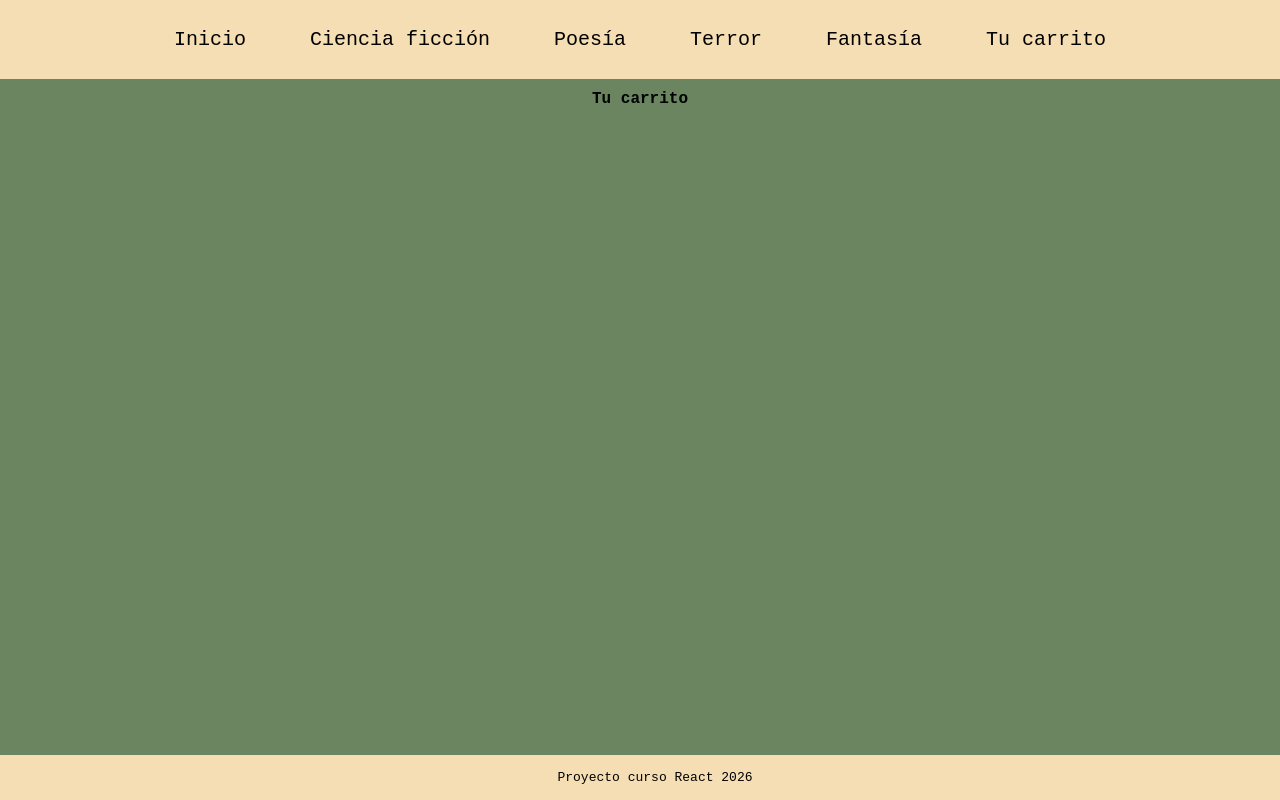
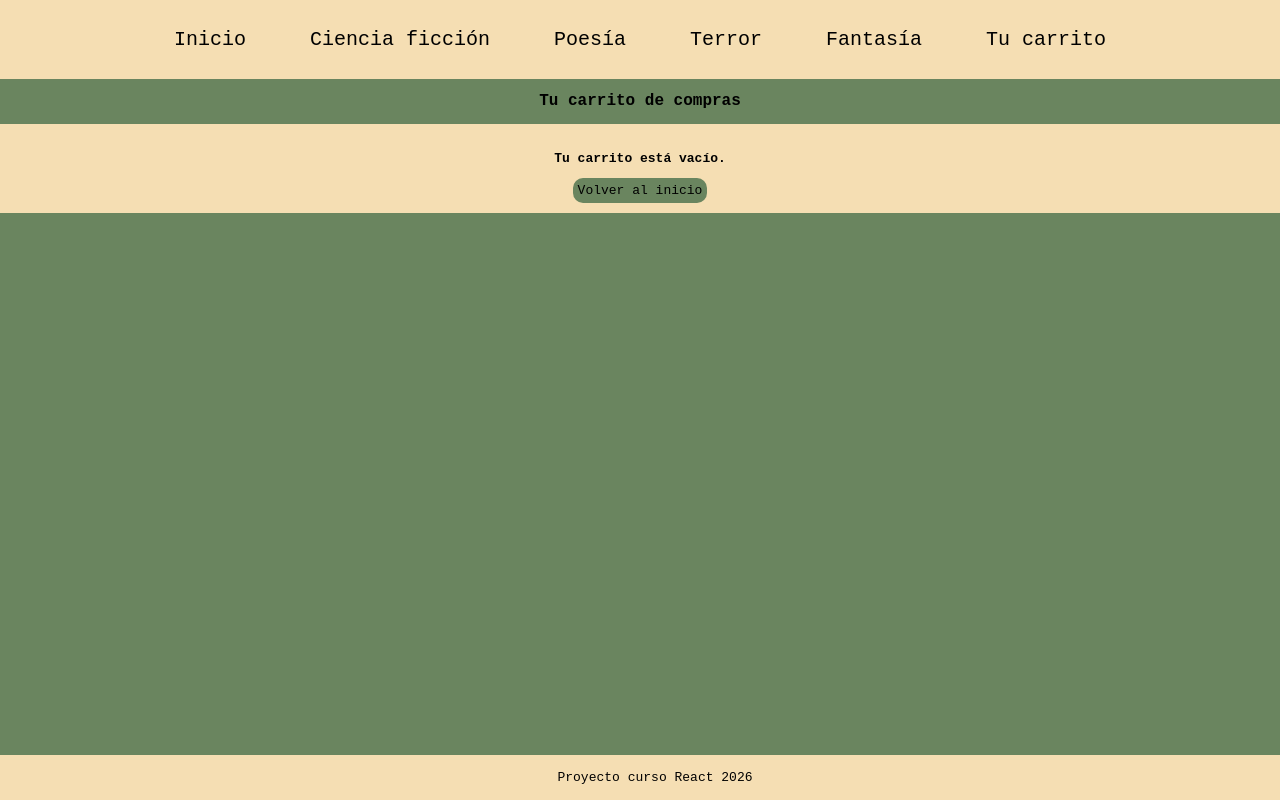
Before and after one commit to galasemich/e-commerce-react, a React (Vite) app: page /cart in a window 1280 px wide. Built offline with nearby package versions, Linux system fonts and the light colour scheme.

Commit message:
creé archivos necesarios para las funcionalidades del carrito y empecé a desarrollar la vista

```diff
--- a/src/App.jsx
+++ b/src/App.jsx
@@ -4,6 +4,7 @@ import { Header } from './components/Header/Header'
 import { ItemListContainer } from './components/ItemListContainer/ItemListContainer'
 import { ItemDetailContainer } from './components/ItemDetailContainer/ItemDetailContainer'
 import './App.css'
+import { CartView } from './components/Cart/CartView'
 
 function App() {
   return (
@@ -14,7 +15,7 @@ function App() {
         <Route path="/" element={<ItemListContainer/>}/>
         <Route path="/product/:id" element={<ItemDetailContainer/>}/>
         <Route path="/category/:category" element={<ItemListContainer/>}/>
-        <Route path="/cart" element={<h1>Tu carrito</h1>}/>
+        <Route path="/cart" element={<CartView/>}/>
       </Routes>
     </main>
     <Footer/>
--- /dev/null
+++ b/src/components/Cart/Cart.css
@@ -0,0 +1,9 @@
+.delete-button {
+    background-color: #BD5F40;
+}
+
+.cart-table{
+    background-color: wheat;
+    padding-bottom: 15px;
+    padding-top: 10px;
+}
--- /dev/null
+++ b/src/components/Cart/CartItem.jsx
@@ -0,0 +1 @@
+export const CartItem = () => {}
--- /dev/null
+++ b/src/components/Cart/CartList.jsx
@@ -0,0 +1 @@
+export const CartList = () => {}
--- /dev/null
+++ b/src/components/Cart/CartSummary.jsx
@@ -0,0 +1 @@
+export const CartSummary = () => {}
--- /dev/null
+++ b/src/components/Cart/CartView.jsx
@@ -0,0 +1,27 @@
+import { useCart } from "../../context/CartContext"
+import { CartList } from "./CartList"
+import { CartSummary } from "./CartSummary"
+import { Link } from "react-router-dom"
+import "./Cart.css"
+
+export const CartView = () => {
+    const { cart } = useCart()
+
+    return (
+        <section>
+            <h1>Tu carrito de compras</h1>
+            <div className="cart-table">
+                {cart.length ? (
+                <>
+                <CartList />
+                <CartSummary />
+                </>
+                ) : (
+                <>
+                <h4>Tu carrito está vacío.</h4>
+                <Link className="generic-button" to={"/"}>Volver al inicio</Link>
+                </>)}
+            </div>
+        </section>
+    )
+}
--- a/src/context/CartContext.jsx
+++ b/src/context/CartContext.jsx
@@ -62,7 +62,7 @@ export const CartProvider = ({ children }) => {
         navigate("/")
     }
 
-    const values = { addItem, removeItem, clearCart, getTotalItems, getCartTotal, checkout }
+    const values = { cart, addItem, removeItem, clearCart, getTotalItems, getCartTotal, checkout }
 
     return <CartContext.Provider value={values}>{children}</CartContext.Provider>
 }
--- a/src/index.css
+++ b/src/index.css
@@ -10,6 +10,7 @@ text-align: center
 }
 
 .generic-button{
+  padding: 5px;
   background-color: #6a855f;
   border-radius: 10px;
   cursor: pointer
```
